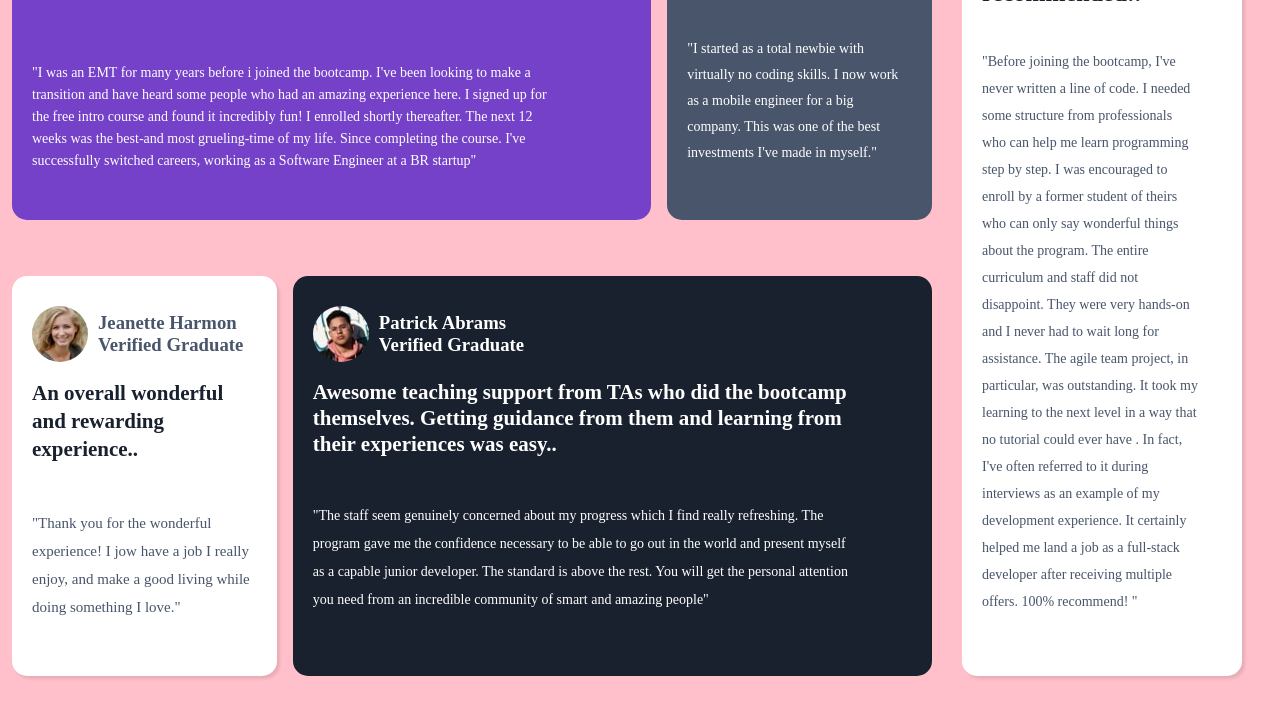
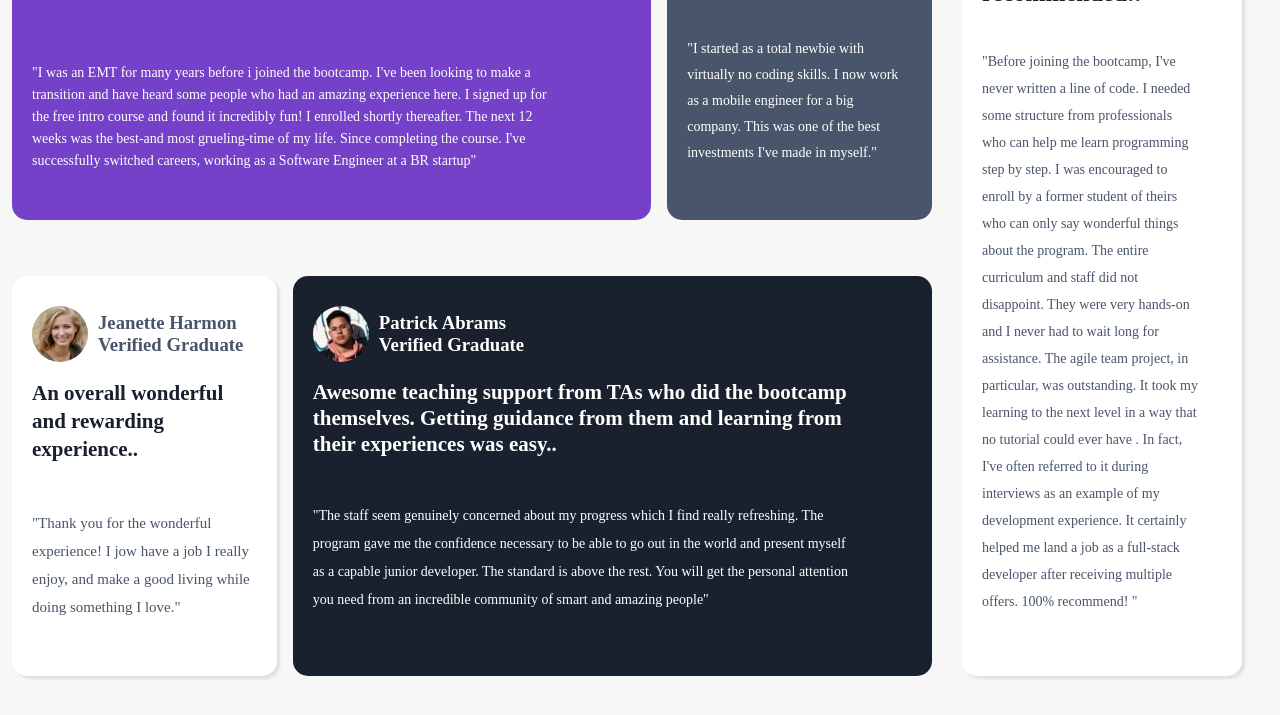
Before and after one commit to folorunso-bisola-design/Learning-css-8, a plain HTML site: page index.html in a window 1280 px wide. Shown: the part 230-945 px from the top of the page. Drawn offline with Linux system fonts and the light colour scheme.

Commit message:
breakpoint correction

```diff
--- a/style.css
+++ b/style.css
@@ -172,7 +172,6 @@ footer{
 
 @media screen and (min-width: 481px) {
     body {
-    background: lightblue;
     margin: 0 auto;
     max-width: 480px;
   }
@@ -289,7 +288,6 @@ footer{
 
 @media screen and (min-width: 768px) {
     body {
-    background: lightgreen;
     margin: 0 auto;
     max-width: 760px;
   }
@@ -406,7 +404,6 @@ footer{
 
 @media screen and (min-width: 1025px) {
     body {
-    background: pink;
     margin: 0 auto;
     max-width: 1400px;
   }
@@ -524,7 +521,6 @@ footer{
 
 @media screen and (min-width: 1367px) {
     body {
-    background: green;
     margin: 0 auto;
     max-width: 1440px;
   }
@@ -627,7 +623,6 @@ footer{
 
 @media screen and (min-width: 1601px) {
     body {
-    background: lightgray;
     margin: 0 auto;
     max-width: 1440px;
   }
```
